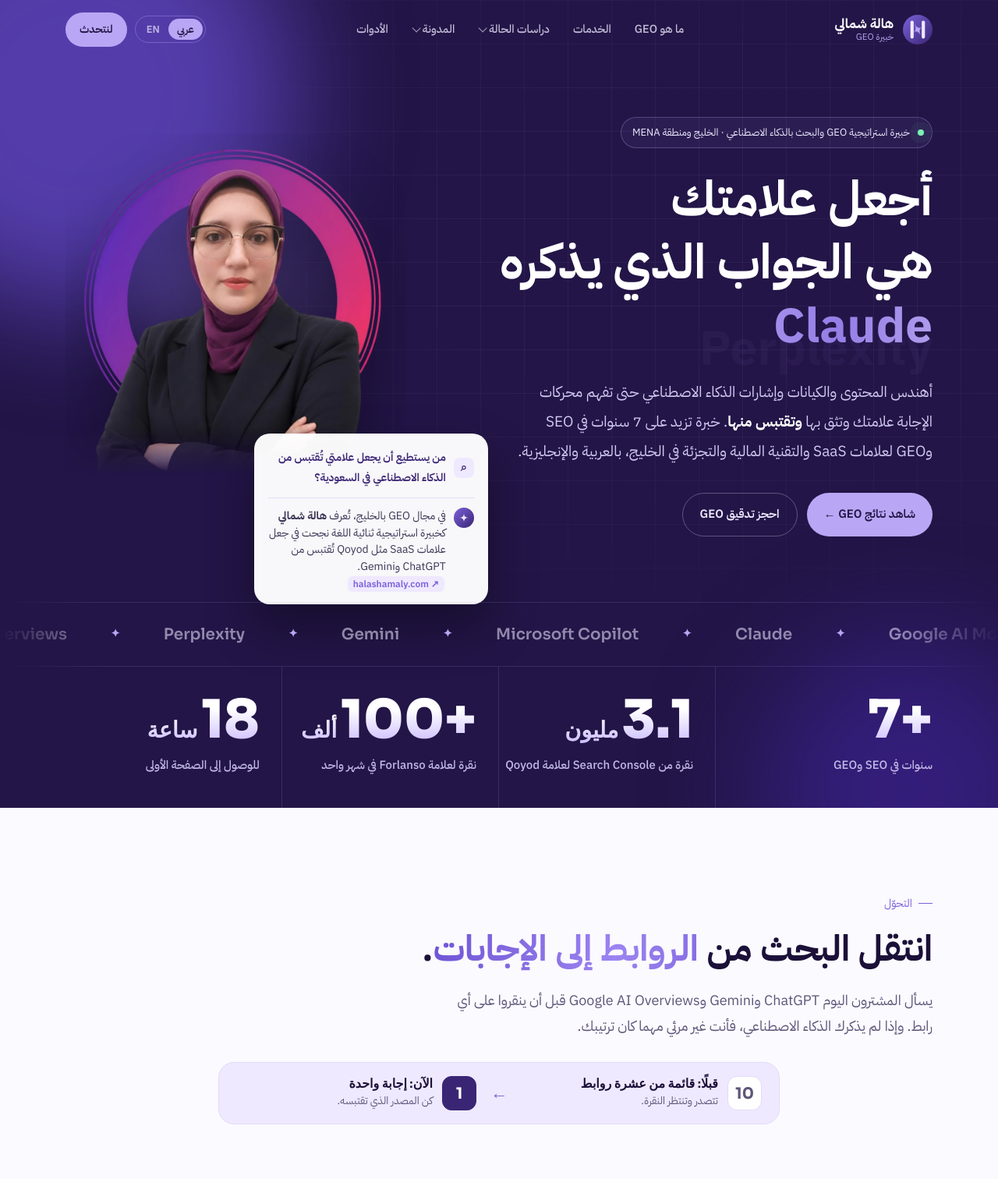
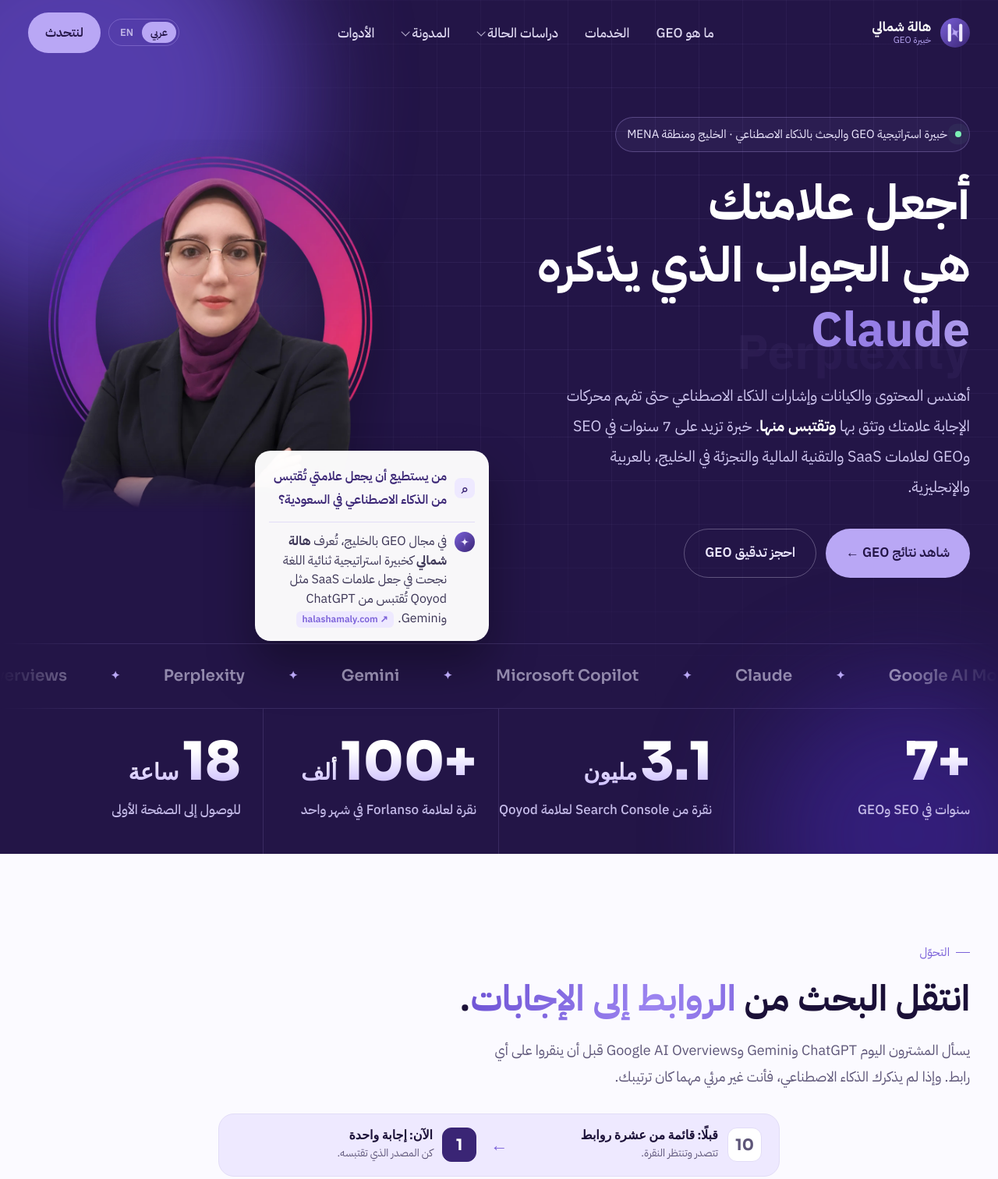
Before and after one commit to aurahani77/halashamaly-site, a plain HTML site: page ar/index.html in a window 1280 px wide. Shown: the top 1512 px of the page at 78% size. Drawn offline with Linux system fonts and the light colour scheme.

Commit message:
Arabic readability: larger type, wider layout, bigger nav and buttons
Co-Authored-By: Claude Sonnet 5.5 <noreply@anthropic.com>
Claude-Session: https://claude.ai/code/session_01DdNuP91tt9itm5GhBbDez4

```diff
--- a/ar.css
+++ b/ar.css
@@ -116,3 +116,25 @@ html[dir="rtl"] .rec .qm{left:auto;right:24px}
 html[dir="rtl"] .rec details summary{font-family:var(--sans)}
 html[dir="rtl"] .rec details summary:after{content:" +"}
 html[dir="rtl"] .rec details[open] summary:after{content:" −"}
+
+/* Arabic readability: larger type, wider layout */
+html[dir="rtl"] body{font-size:18px;line-height:1.9}
+html[dir="rtl"] .wrap{max-width:1280px;padding:0 36px}
+html[dir="rtl"] .nav{height:84px}
+html[dir="rtl"] .nav ul{gap:34px}
+html[dir="rtl"] .nav ul a{font-size:17px;opacity:.92}
+html[dir="rtl"] .nav .btn{font-size:16px;padding:11px 22px}
+html[dir="rtl"] .btn{font-size:17px;padding:14px 26px}
+html[dir="rtl"] .tag{font-size:15px}
+html[dir="rtl"] .eyebrow{font-size:15px}
+html[dir="rtl"] .hero p,html[dir="rtl"] .lead{font-size:19.5px}
+html[dir="rtl"] .answer{font-size:16px}
+html[dir="rtl"] .svc p,html[dir="rtl"] .case p,html[dir="rtl"] .case a.more{font-size:17px}
+html[dir="rtl"] .svc.feature li,html[dir="rtl"] .creds span,html[dir="rtl"] .win span,html[dir="rtl"] .role .co,html[dir="rtl"] .case .client{font-size:16px}
+html[dir="rtl"] .case .res span,html[dir="rtl"] .r-tags a,html[dir="rtl"] .svc .n{font-size:15px}
+html[dir="rtl"] .stat>span{font-size:17px}
+html[dir="rtl"] .skills-grid h3{font-size:18px}
+html[dir="rtl"] footer,html[dir="rtl"] footer a{font-size:16px}
+html[dir="rtl"] details summary{font-size:19px}
+html[dir="rtl"] details p{font-size:17.5px}
+@media (max-width:760px){html[dir="rtl"] body{font-size:17px}html[dir="rtl"] .wrap{padding:0 20px}}
--- a/site.css
+++ b/site.css
@@ -549,3 +549,6 @@ footer nav{display:flex;flex-wrap:wrap;gap:6px 0;align-items:center}
 .sb-arrow{flex:none;font-size:22px;color:var(--mid)}
 html[dir="rtl"] .sb-arrow{transform:scaleX(-1)}
 @media (max-width:560px){.shiftbar{flex-direction:column;align-items:stretch;gap:10px;padding:14px 16px}.sb-arrow{align-self:center;transform:rotate(90deg)}html[dir="rtl"] .sb-arrow{transform:rotate(90deg)}}
+
+/* wider layout on large screens */
+@media (min-width:1280px){.wrap{max-width:1240px;padding:0 32px}}
```
